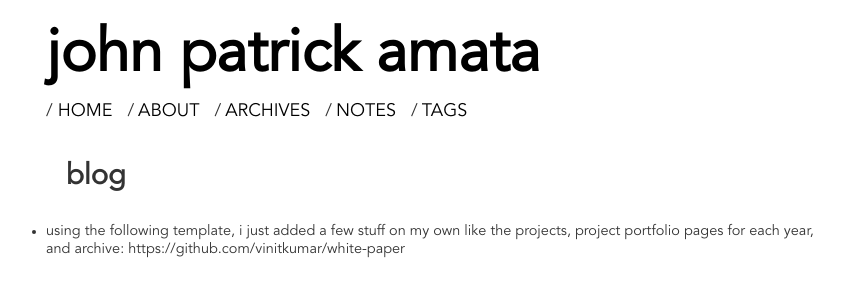
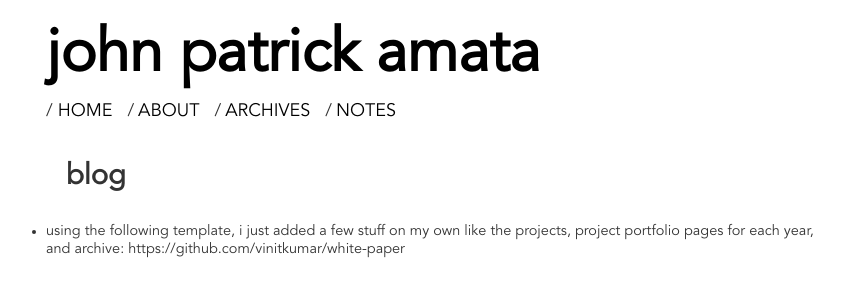
Before and after one commit to jpamata/jpamata.github.io, a Jekyll site: the page built from README.md, in a window 1280 px wide. Shown: the top 300 px of the page, without its empty margins (210-1054 px from the left). Built offline with Jekyll 4.4.1, drawn with Linux system fonts in a browser that asks for light colours; our own code applies the rules of GitHub Pages for plain Markdown files.

Commit message:
Update header.html

```diff
--- a/_includes/header.html
+++ b/_includes/header.html
@@ -5,8 +5,7 @@
         <li>/ <a href="/index">Home</a> / </li>
 	      <li><a href="/about">About</a> / </li>
 	      <li><a href="{{ "/archives" | prepend: site.url }}">Archives</a> / </li>
-	      <li><a href="{{ "/notes" | prepend: site.url }}">Notes</a> / </li>
-	      <li><a href="{{ "/tags" | prepend: site.url }}">Tags</a> </li>
+	      <li><a href="{{ "/notes" | prepend: site.url }}">Notes</a> </li>
 	<!-- <li><a href="{{ "/learning" | prepend: site.url }}">Learning</a> </li> -->
 	      <!---
         <li><a href="{{ "/photos" | prepend: site.url }}">Photos</a> / </li>
```
